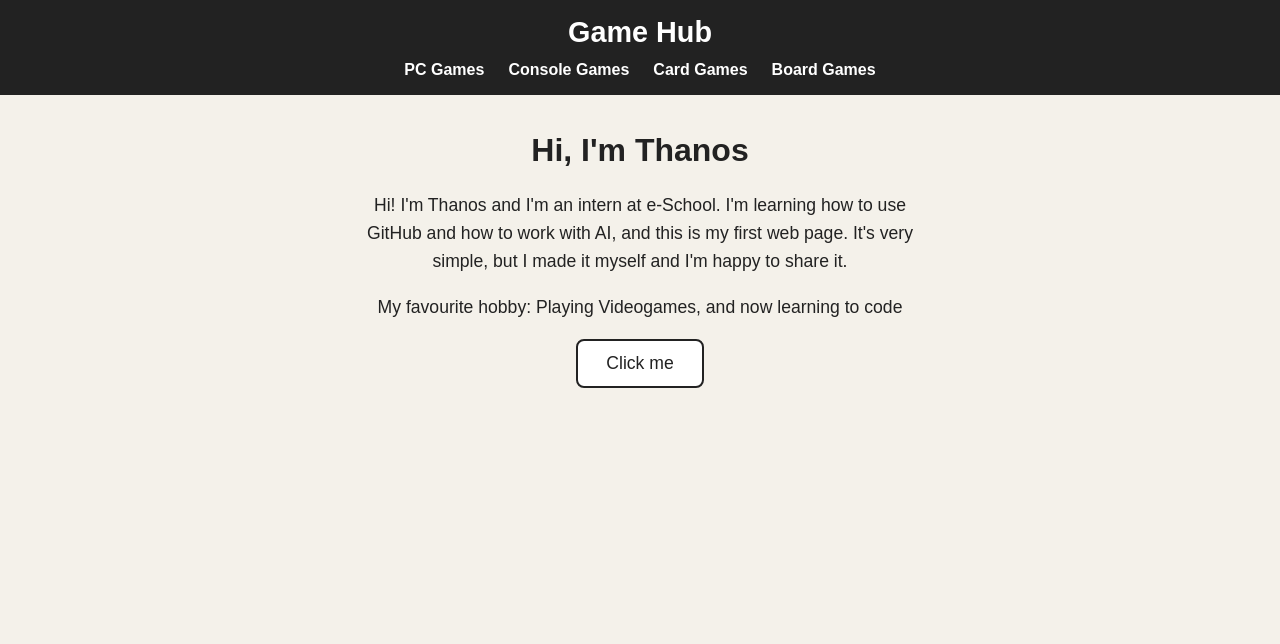
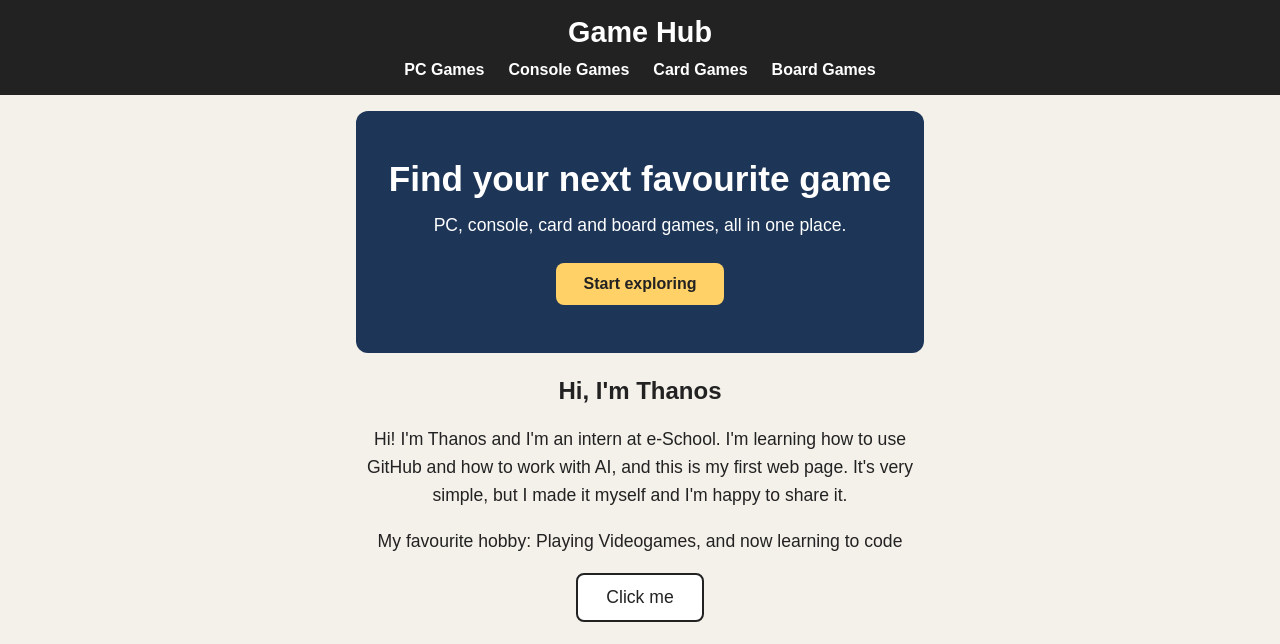
Before and after one commit to KrikonisTH/my-practice-page, a plain HTML site: page index.html in a window 1280 px wide. Drawn offline with Linux system fonts and the light colour scheme.

Commit message:
Add hero section

```diff
--- a/index.html
+++ b/index.html
@@ -11,7 +11,7 @@
 <body>
   <!-- Everything visible on the page lives inside this main box -->
   <header>
-  	<h1>Game Hub</h1>
+  	  <div class="logo">Game Hub</div>
         <!-- The main navigation: links to the four game categories -->
     <nav>
       <ul>
@@ -23,7 +23,15 @@
     </nav>
   </header>
   <main>
-    <h1>Hi, I'm Thanos</h1>
+
+        <!-- The hero: the big first impression under the header -->
+    <section class="hero">
+      <h1>Find your next favourite game</h1>
+      <p>PC, console, card and board games, all in one place.</p>
+      <a class="button" href="#pc">Start exploring</a>
+    </section>
+
+    <h2>Hi, I'm Thanos</h2>
     <p>Hi! I'm Thanos and I'm an intern at e-School. I'm learning how to use GitHub and how to work with AI, and this is my first web page. It's very simple, but I made it myself and I'm happy to share it.</p>
     <p>My favourite hobby: Playing Videogames, and now learning to code</p>
 
--- a/style.css
+++ b/style.css
@@ -27,9 +27,10 @@ header {
 }
 
 /* The site name inside the header */
-header h1 {
+.logo {
   margin: 0;        /* removes the default gap around the heading */
   font-size: 1.8rem;
+  font-weight: bold;
 }
 
 /* The navigation menu: a row of links */
@@ -86,3 +87,36 @@ button:hover {
   font-weight: bold;
   min-height: 2rem;  /* keeps the space so the page does not jump */
 }
+
+/* The hero: a coloured box that stands out */
+.hero {
+  background-color: #1d3557;
+  color: #ffffff;
+  padding: 48px 24px;
+  border-radius: 12px;
+  margin-bottom: 24px;
+}
+
+.hero h1 {
+  margin: 0 0 12px;
+  font-size: 2.2rem;
+}
+
+.hero p {
+  margin: 0 0 24px;
+}
+
+/* A link that looks like a button (the call to action) */
+.button {
+  display: inline-block;
+  padding: 12px 28px;
+  background-color: #ffd166;
+  color: #222222;
+  font-weight: bold;
+  text-decoration: none;
+  border-radius: 8px;
+}
+
+.button:hover {
+  background-color: #ffc233;
+}
```
